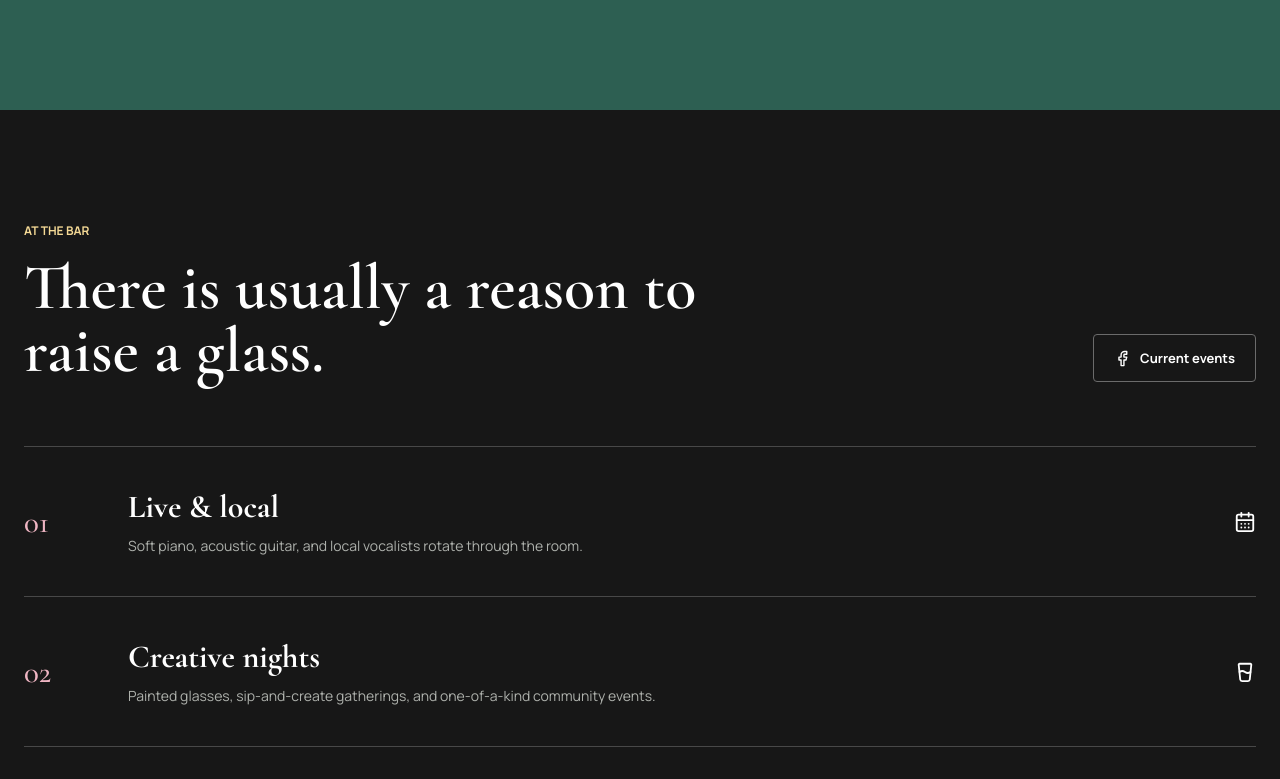
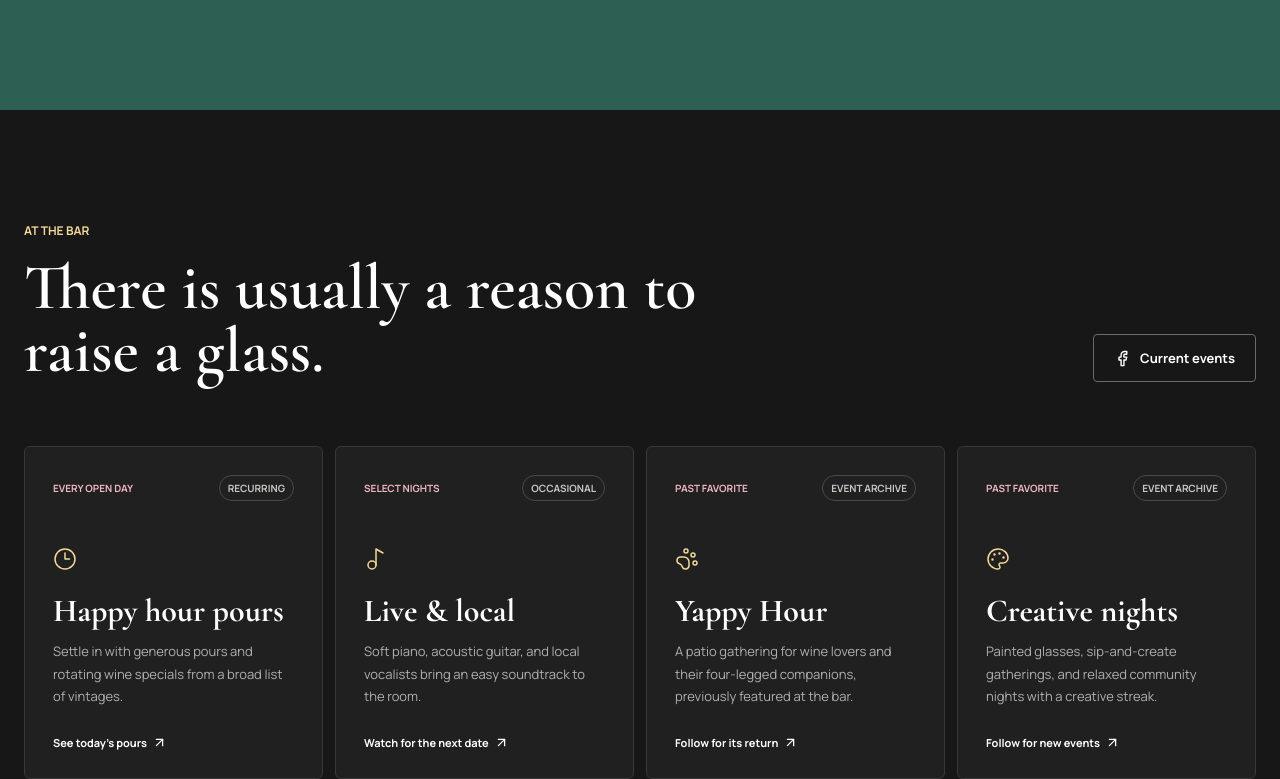
Before and after one commit to michaeljameswalshiii/GrapeExpectations, a React (Vite) app: page / in a window 1280 px wide. Shown: the part 2021-2800 px from the top of the page. Built offline with nearby package versions, Linux system fonts and the light colour scheme.

Commit message:
feat: refine venue hours and event experience

```diff
--- a/src/App.tsx
+++ b/src/App.tsx
@@ -11,13 +11,98 @@ import {
   GlassWater,
   MapPin,
   Menu,
+  Music2,
+  Palette,
+  PawPrint,
   Phone,
   X,
 } from "lucide-react";
 
 const FACEBOOK_URL = "https://www.facebook.com/GrapeExpectationsWineBar/";
 const MAP_URL =
-  "https://www.google.com/maps/search/?api=1&query=Grape+Expectations+5535+Cypress+Gardens+Blvd+Winter+Haven+FL+33884";
+  "https://www.google.com/maps/search/?api=1&query=Grape+Expectations+5535+Cypress+Gardens+Blvd+Suite+150+Winter+Haven+FL+33884";
+const CYPRESS_STATION_URL =
+  "https://www.google.com/maps/search/?api=1&query=Cypress+Station+Winter+Haven+FL";
+
+const weeklyHours = [
+  { day: "Sunday", open: 16, close: 20 },
+  { day: "Monday", open: null, close: null },
+  { day: "Tuesday", open: 12, close: 22 },
+  { day: "Wednesday", open: 12, close: 22 },
+  { day: "Thursday", open: 12, close: 22 },
+  { day: "Friday", open: 12, close: 22 },
+  { day: "Saturday", open: 12, close: 22 },
+] as const;
+
+const eventSchedule = [
+  {
+    timing: "Every open day",
+    status: "Recurring",
+    title: "Happy hour pours",
+    copy: "Settle in with generous pours and rotating wine specials from a broad list of vintages.",
+    linkLabel: "See today's pours",
+    icon: Clock3,
+  },
+  {
+    timing: "Select nights",
+    status: "Occasional",
+    title: "Live & local",
+    copy: "Soft piano, acoustic guitar, and local vocalists bring an easy soundtrack to the room.",
+    linkLabel: "Watch for the next date",
+    icon: Music2,
+  },
+  {
+    timing: "Past favorite",
+    status: "Event archive",
+    title: "Yappy Hour",
+    copy: "A patio gathering for wine lovers and their four-legged companions, previously featured at the bar.",
+    linkLabel: "Follow for its return",
+    icon: PawPrint,
+  },
+  {
+    timing: "Past favorite",
+    status: "Event archive",
+    title: "Creative nights",
+    copy: "Painted glasses, sip-and-create gatherings, and relaxed community nights with a creative streak.",
+    linkLabel: "Follow for new events",
+    icon: Palette,
+  },
+] as const;
+
+function getVenueStatus() {
+  const parts = new Intl.DateTimeFormat("en-US", {
+    timeZone: "America/New_York",
+    weekday: "long",
+    hour: "2-digit",
+    minute: "2-digit",
+    hourCycle: "h23",
+  }).formatToParts(new Date());
+  const value = (type: Intl.DateTimeFormatPartTypes) =>
+    parts.find((part) => part.type === type)?.value ?? "";
+  const day = value("weekday");
+  const minutes = Number(value("hour")) * 60 + Number(value("minute"));
+  const todayIndex = weeklyHours.findIndex((entry) => entry.day === day);
+  const today = weeklyHours[todayIndex];
+
+  if (today?.open !== null && today?.close !== null) {
+    if (minutes >= today.open * 60 && minutes < today.close * 60) {
+      return { open: true, label: `Open now - until ${today.close === 22 ? "10 PM" : "8 PM"}` };
+    }
+    if (minutes < today.open * 60) {
+      return { open: false, label: `Opens today at ${today.open === 12 ? "noon" : "4 PM"}` };
+    }
+  }
+
+  for (let offset = 1; offset <= 7; offset += 1) {
+    const next = weeklyHours[(todayIndex + offset) % weeklyHours.length];
+    if (next.open !== null) {
+      const when = offset === 1 ? "tomorrow" : next.day;
+      return { open: false, label: `Opens ${when} at ${next.open === 12 ? "noon" : "4 PM"}` };
+    }
+  }
+
+  return { open: false, label: "Closed now" };
+}
 
 const pours = [
   {
@@ -81,6 +166,7 @@ function App() {
   const [menuOpen, setMenuOpen] = useState(false);
   const [pour, setPour] = useState<(typeof pours)[number]["id"]>("red");
   const [galleryIndex, setGalleryIndex] = useState<number | null>(null);
+  const [venueStatus, setVenueStatus] = useState(getVenueStatus);
   const selectedPour = pours.find((item) => item.id === pour) ?? pours[0];
 
   useEffect(() => {
@@ -89,6 +175,11 @@ function App() {
       document.body.style.overflow = "";
     };
   }, [menuOpen, galleryIndex]);
+
+  useEffect(() => {
+    const timer = window.setInterval(() => setVenueStatus(getVenueStatus()), 60_000);
+    return () => window.clearInterval(timer);
+  }, []);
 
   const closeMenu = () => setMenuOpen(false);
   const moveGallery = (direction: number) => {
@@ -155,11 +246,16 @@ function App() {
           />
           <div className="hero-shade" />
           <div className="hero-content page-shell">
-            <p className="eyebrow">Winter Haven, Florida</p>
+            <div className="hero-kicker">
+              <p className="eyebrow">Winter Haven, Florida</p>
+              <span className={`venue-status ${venueStatus.open ? "is-open" : ""}`}>
+                <span aria-hidden="true" />{venueStatus.label}
+              </span>
+            </div>
             <h1>Grape<br />Expectations</h1>
             <p className="hero-copy">
-              Your neighborhood wine bar for generous pours, fresh pairings,
-              familiar faces, and nights that unfold at their own pace.
+              A relaxed neighborhood bar with a big list of vintages, generous
+              pours, and happy hour specials worth lingering over.
             </p>
             <div className="hero-actions">
               <a className="button button-primary" href="#wine">
@@ -258,22 +354,29 @@ function App() {
               </a>
             </div>
 
-            <div className="event-list">
-              <article>
-                <span className="event-number">01</span>
-                <div><h3>Live & local</h3><p>Soft piano, acoustic guitar, and local vocalists rotate through the room.</p></div>
-                <CalendarDays size={22} />
-              </article>
-              <article>
-                <span className="event-number">02</span>
-                <div><h3>Creative nights</h3><p>Painted glasses, sip-and-create gatherings, and one-of-a-kind community events.</p></div>
-                <GlassWater size={22} />
-              </article>
-              <article>
-                <span className="event-number">03</span>
-                <div><h3>Daily wine specials</h3><p>Two-for-one selections make it easy to stay for the second glass.</p></div>
-                <Clock3 size={22} />
-              </article>
+            <div className="event-schedule">
+              {eventSchedule.map((event) => {
+                const EventIcon = event.icon;
+                return (
+                  <article className="event-card" key={event.title}>
+                    <div className="event-card-topline">
+                      <span>{event.timing}</span>
+                      <span className="event-status">{event.status}</span>
+                    </div>
+                    <EventIcon size={24} strokeWidth={1.5} aria-hidden="true" />
+                    <h3>{event.title}</h3>
+                    <p>{event.copy}</p>
+                    <a href={FACEBOOK_URL} target="_blank" rel="noreferrer">
+                      {event.linkLabel} <ArrowUpRight size={15} />
+                    </a>
+                  </article>
+                );
+              })}
+            </div>
+            <div className="event-source-note">
+              <CalendarDays size={18} aria-hidden="true" />
+              <p><strong>Facebook is the live calendar.</strong> Past favorites are labeled, and new dates appear there first.</p>
+              <a href={FACEBOOK_URL} target="_blank" rel="noreferrer">Open Facebook <ArrowUpRight size={15} /></a>
             </div>
           </div>
         </section>
@@ -319,8 +422,12 @@ function App() {
             <div className="visit-copy">
               <p className="eyebrow eyebrow-dark">Come by</p>
               <h2>Your seat is closer than you think.</h2>
+              <p className="visit-description">Relaxed bar with a big list of vintages, as well as happy hour specials.</p>
+              <a className="venue-location" href={CYPRESS_STATION_URL} target="_blank" rel="noreferrer">
+                <MapPin size={16} /> Located in Cypress Station <ArrowUpRight size={14} />
+              </a>
               <address>
-                5535 Cypress Gardens Blvd, Suite 150<br />
+                5535 Cypress Gardens Blvd #150<br />
                 Winter Haven, FL 33884
               </address>
               <div className="visit-actions">
@@ -333,10 +440,18 @@ function App() {
               </div>
             </div>
             <div className="hours">
-              <div className="hours-heading"><Clock3 size={20} /><h3>Hours</h3></div>
+              <div className="hours-heading">
+                <div><Clock3 size={20} /><h3>Hours</h3></div>
+                <span className={`venue-status venue-status-dark ${venueStatus.open ? "is-open" : ""}`}>
+                  <span aria-hidden="true" />{venueStatus.label}
+                </span>
+              </div>
               <dl>
-                <div><dt>Monday – Saturday</dt><dd>12 PM – 10 PM</dd></div>
-                <div><dt>Sunday</dt><dd>3 PM – 7 PM</dd></div>
+                <div><dt>Monday</dt><dd>Closed</dd></div>
+                <div><dt>Tuesday - Thursday</dt><dd>12-10 PM</dd></div>
+                <div><dt>Friday</dt><dd>12-10 PM</dd></div>
+                <div><dt>Saturday</dt><dd>12-10 PM</dd></div>
+                <div><dt>Sunday</dt><dd>4-8 PM</dd></div>
               </dl>
               <p>Hours may shift for holidays and special events.</p>
               <a className="text-link" href={FACEBOOK_URL} target="_blank" rel="noreferrer">
--- a/src/styles.css
+++ b/src/styles.css
@@ -209,6 +209,39 @@ img {
   z-index: 2;
   padding-top: 96px;
   padding-bottom: 124px;
+}
+
+.hero-kicker {
+  display: flex;
+  align-items: center;
+  gap: 18px;
+  margin-bottom: 18px;
+}
+
+.hero-kicker .eyebrow {
+  margin: 0;
+}
+
+.venue-status {
+  display: inline-flex;
+  align-items: center;
+  gap: 8px;
+  color: rgba(255, 255, 255, 0.82);
+  font-size: 11px;
+  font-weight: 700;
+}
+
+.venue-status > span {
+  width: 7px;
+  height: 7px;
+  flex: 0 0 auto;
+  border-radius: 50%;
+  background: #d6a546;
+}
+
+.venue-status.is-open > span {
+  background: #63c99c;
+  box-shadow: 0 0 0 4px rgba(99, 201, 156, 0.16);
 }
 
 .eyebrow {
@@ -515,38 +548,111 @@ footer h2 {
   background: transparent;
 }
 
-.event-list {
+.event-schedule {
+  display: grid;
+  grid-template-columns: repeat(4, minmax(0, 1fr));
+  gap: 12px;
   margin-top: 64px;
-  border-top: 1px solid #484848;
 }
 
-.event-list article {
-  display: grid;
-  grid-template-columns: 80px 1fr auto;
-  align-items: center;
-  gap: 24px;
-  min-height: 150px;
-  border-bottom: 1px solid #484848;
+.event-card {
+  display: flex;
+  min-height: 330px;
+  flex-direction: column;
+  align-items: flex-start;
+  padding: 28px;
+  border: 1px solid #383838;
+  border-radius: 6px;
+  background: #202020;
+  transition: border-color 180ms ease, transform 180ms ease;
 }
 
-.event-number {
-  color: #efb5c3;
-  font-family: "Cormorant Garamond", serif;
-  font-size: 31px;
+.event-card:hover {
+  border-color: #686868;
+  transform: translateY(-3px);
 }
 
-.event-list h3 {
-  margin: 0 0 8px;
+.event-card-topline {
+  display: flex;
+  width: 100%;
+  align-items: center;
+  justify-content: space-between;
+  gap: 10px;
+  margin-bottom: 46px;
+  color: #efb5c3;
+  font-size: 10px;
+  font-weight: 700;
+  text-transform: uppercase;
+}
+
+.event-status {
+  padding: 5px 8px;
+  color: #c5c7c3;
+  border: 1px solid #494949;
+  border-radius: 999px;
+}
+
+.event-card > svg {
+  color: #f4d995;
+}
+
+.event-card h3 {
+  margin: 20px 0 10px;
   font-family: "Cormorant Garamond", serif;
   font-size: 32px;
 }
 
-.event-list p {
-  max-width: 670px;
+.event-card p {
   margin: 0;
   color: #aeb1ac;
-  font-size: 14px;
+  font-size: 13px;
   line-height: 1.7;
+}
+
+.event-card > a {
+  display: inline-flex;
+  align-items: center;
+  gap: 5px;
+  margin-top: auto;
+  padding-top: 28px;
+  color: #ffffff;
+  font-size: 11px;
+  font-weight: 700;
+}
+
+.event-card > a:hover,
+.event-source-note a:hover {
+  color: #f4d995;
+}
+
+.event-source-note {
+  display: grid;
+  grid-template-columns: auto 1fr auto;
+  align-items: center;
+  gap: 16px;
+  margin-top: 28px;
+  padding: 24px 0;
+  color: #b9bbb7;
+  border-top: 1px solid #383838;
+  border-bottom: 1px solid #383838;
+}
+
+.event-source-note p {
+  margin: 0;
+  font-size: 12px;
+}
+
+.event-source-note strong {
+  color: #ffffff;
+}
+
+.event-source-note a {
+  display: inline-flex;
+  align-items: center;
+  gap: 5px;
+  color: #ffffff;
+  font-size: 11px;
+  font-weight: 700;
 }
 
 .gallery-section {
@@ -657,8 +763,30 @@ footer h2 {
   max-width: 700px;
 }
 
+.visit-description {
+  max-width: 580px;
+  margin: 22px 0 0;
+  color: #4f524e;
+  font-size: 17px;
+  line-height: 1.7;
+}
+
+.venue-location {
+  display: inline-flex;
+  align-items: center;
+  gap: 7px;
+  margin-top: 24px;
+  color: var(--wine);
+  font-size: 12px;
+  font-weight: 700;
+}
+
+.venue-location:hover {
+  color: var(--wine-dark);
+}
+
 .visit-copy address {
-  margin-top: 28px;
+  margin-top: 16px;
   color: var(--muted);
   font-size: 17px;
   font-style: normal;
@@ -694,6 +822,13 @@ footer h2 {
 .hours-heading {
   display: flex;
   align-items: center;
+  justify-content: space-between;
+  gap: 20px;
+}
+
+.hours-heading > div {
+  display: flex;
+  align-items: center;
   gap: 10px;
 }
 
@@ -701,6 +836,11 @@ footer h2 {
   margin: 0;
   font-family: "Cormorant Garamond", serif;
   font-size: 29px;
+}
+
+.venue-status-dark {
+  color: #535651;
+  text-align: right;
 }
 
 .hours dl {
@@ -863,6 +1003,10 @@ footer p {
     display: none;
   }
 
+  .event-schedule {
+    grid-template-columns: repeat(2, minmax(0, 1fr));
+  }
+
   .gallery-item-1 { grid-column: span 7; }
   .gallery-item-2 { grid-column: span 5; }
   .gallery-item-3,
@@ -906,6 +1050,12 @@ footer p {
     margin-top: 25px;
     font-size: 16px;
     line-height: 1.6;
+  }
+
+  .hero-kicker {
+    align-items: flex-start;
+    flex-direction: column;
+    gap: 8px;
   }
 
   .hero-actions {
@@ -991,22 +1141,21 @@ footer p {
     width: max-content;
   }
 
-  .event-list {
+  .event-schedule {
+    grid-template-columns: 1fr;
     margin-top: 42px;
   }
 
-  .event-list article {
-    grid-template-columns: 38px 1fr;
-    min-height: 174px;
-    gap: 14px;
+  .event-card {
+    min-height: 300px;
   }
 
-  .event-list article > svg {
-    display: none;
+  .event-source-note {
+    grid-template-columns: auto 1fr;
   }
 
-  .event-list h3 {
-    font-size: 28px;
+  .event-source-note a {
+    grid-column: 2;
   }
 
   .gallery-grid {
@@ -1043,6 +1192,15 @@ footer p {
 
   .hours {
     padding: 26px;
+  }
+
+  .hours-heading {
+    align-items: flex-start;
+    flex-direction: column;
+  }
+
+  .venue-status-dark {
+    text-align: left;
   }
 
   .hours dl div {
```
Also changed, not shown: index.html (+37 -2 lines).
